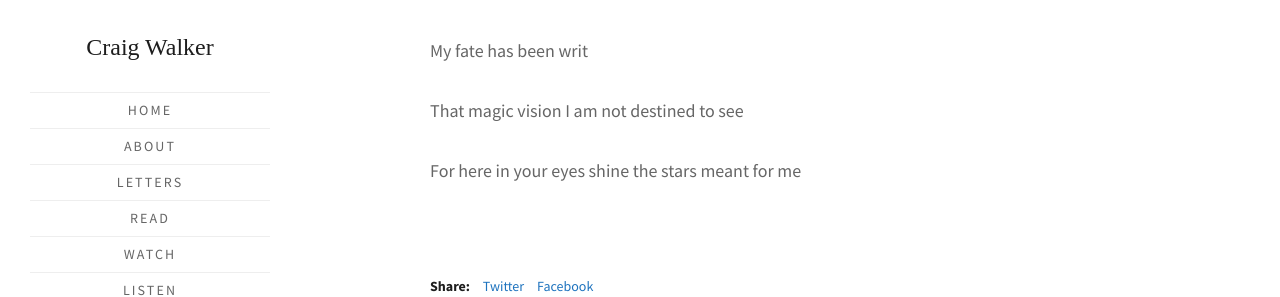
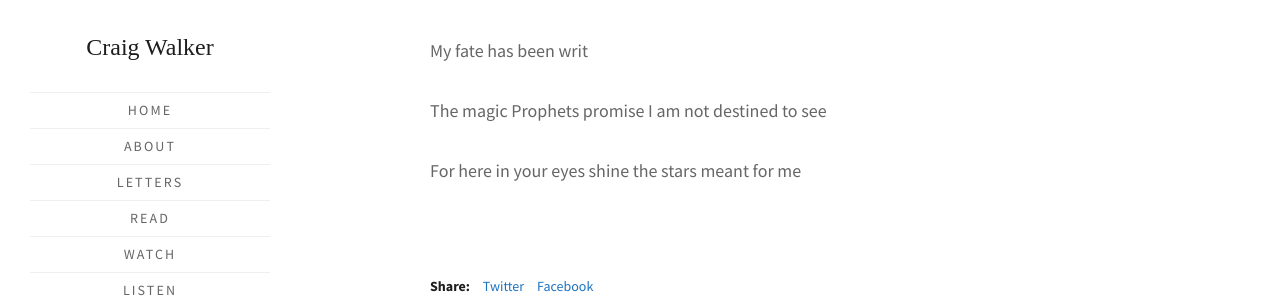
Before and after one commit to walkercraig/walkercraig, a Jekyll site: the page built from _posts/2019/2019-12-24-i-am-afraid.md, in a window 1280 px wide and 900 px high, scrolled down 1216 px. Shown: the part 161-458 px from the top of the window. Built offline with Jekyll 4.4.1, drawn with Linux system fonts in a browser that asks for light colours; some web fonts are replaced.

Commit message:
Update 2019-12-24-i-am-afraid.md

```diff
--- a/_posts/2019/2019-12-24-i-am-afraid.md
+++ b/_posts/2019/2019-12-24-i-am-afraid.md
@@ -46,7 +46,7 @@ I am damned
 
 My fate has been writ
 
-That magic vision I am not destined to see
+The magic Prophets promise I am not destined to see
 
 For here in your eyes shine the stars meant for me
 
```
